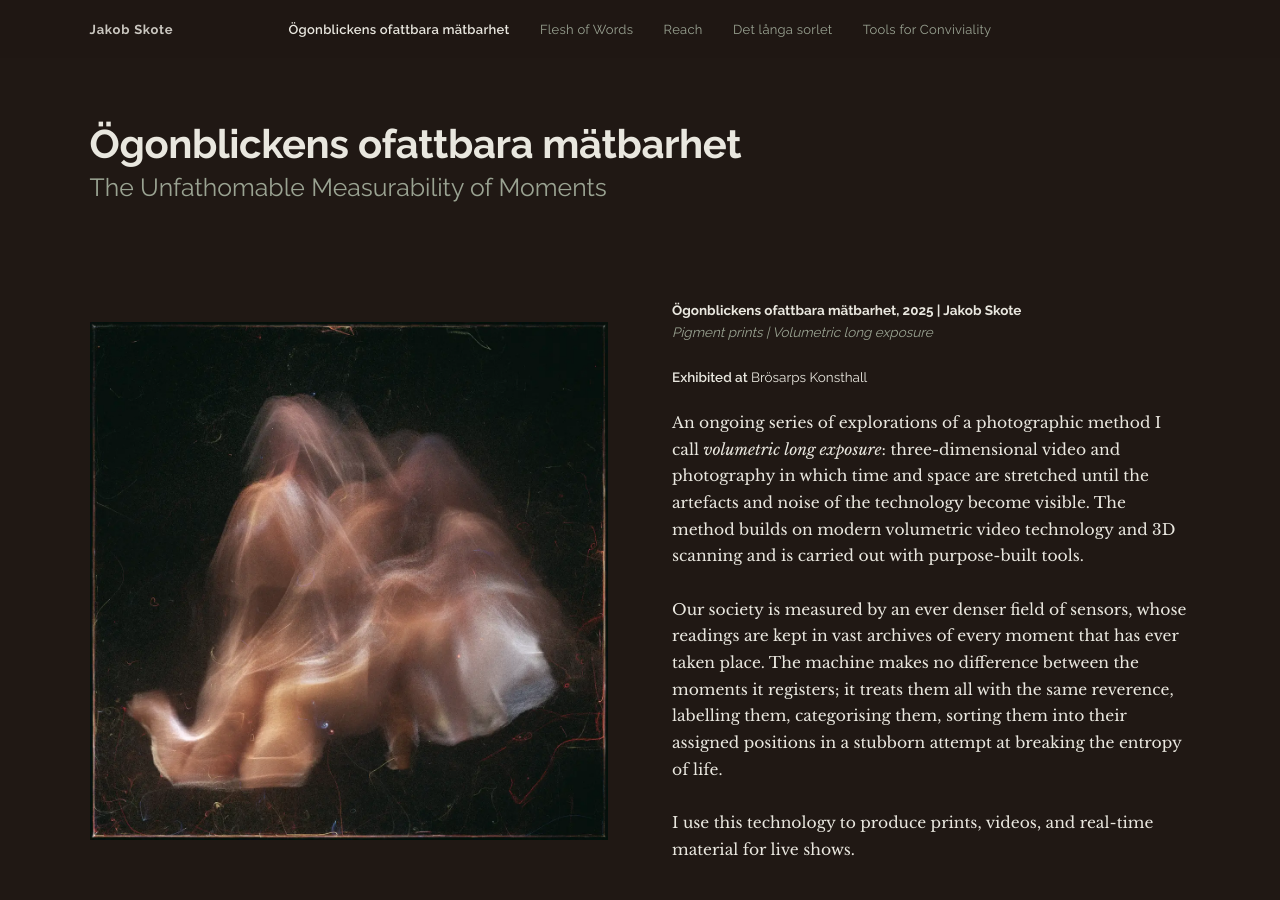
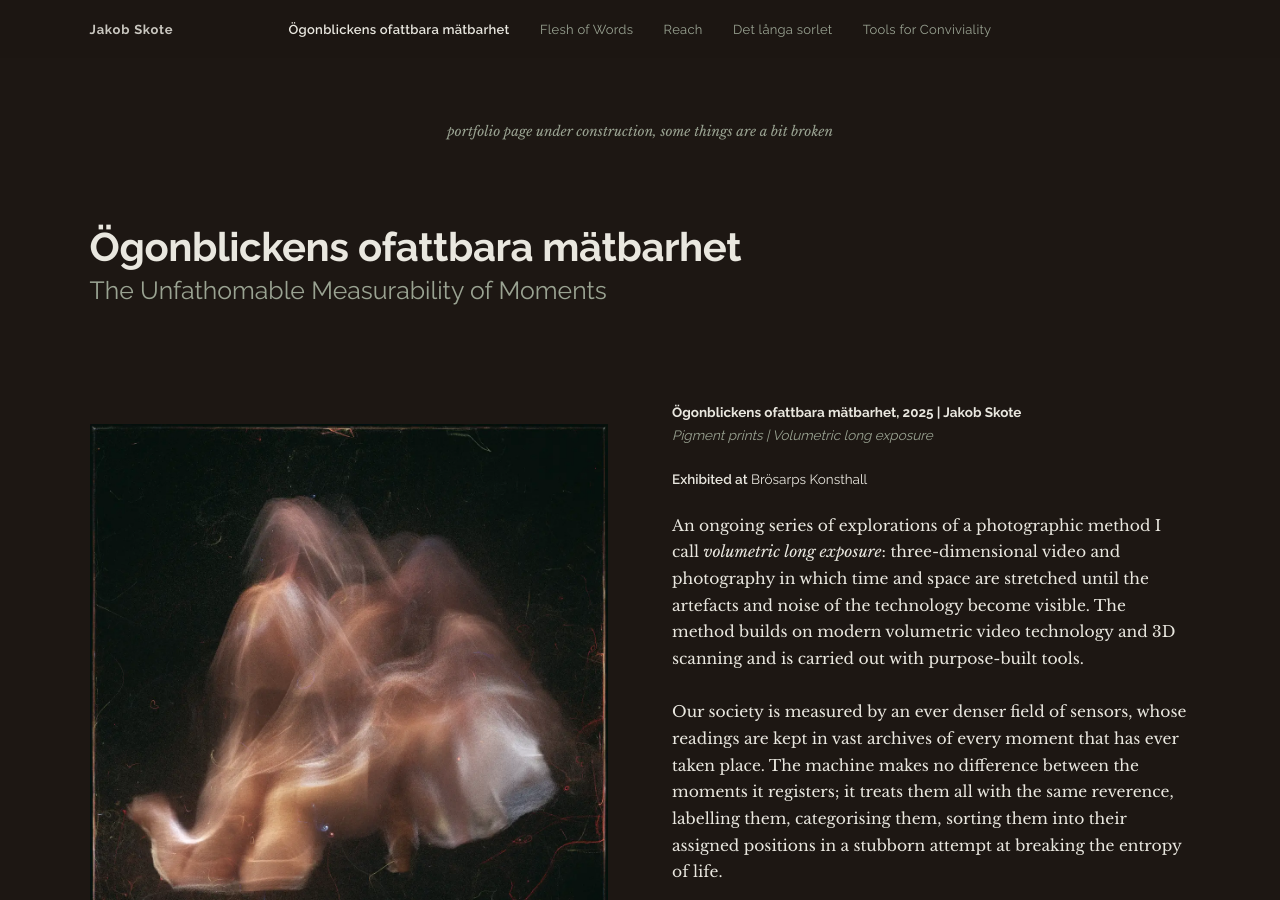
Before and after one commit to skoteskote/site, a Jekyll site: the page built from portfolio.html, in a window 1280 px wide and 900 px high. Built offline with Jekyll 4.4.1, drawn with Linux system fonts in a browser that asks for light colours.

Commit message:
Add /polvideo redirect to sponsor video; portfolio under-construction notice
Co-Authored-By: Claude Opus 5.5 <noreply@anthropic.com>

```diff
--- a/portfolio.html
+++ b/portfolio.html
@@ -123,6 +123,16 @@ sitemap: false
             padding: calc(var(--nav-h) + 7vh) var(--gutter) 0;
             max-width: 1600px;
             margin: 0 auto;
+        }
+
+        .notice {
+            font-family: 'Libre Baskerville', serif;
+            font-style: italic;
+            font-size: 13.5px;
+            line-height: 1.6;
+            color: var(--ink-dim);
+            text-align: center;
+            margin: 0 0 9vh;
         }
 
         .project {
@@ -337,6 +347,8 @@ sitemap: false
 
     <main>
 
+        <p class="notice">portfolio page under construction, some things are a bit broken</p>
+
         {%- for project in site.data.portfolio %}
         <section class="project" id="{{ project.id }}">
 
```
Also changed, not shown: polvideo.html (added, +14 -0 lines).
